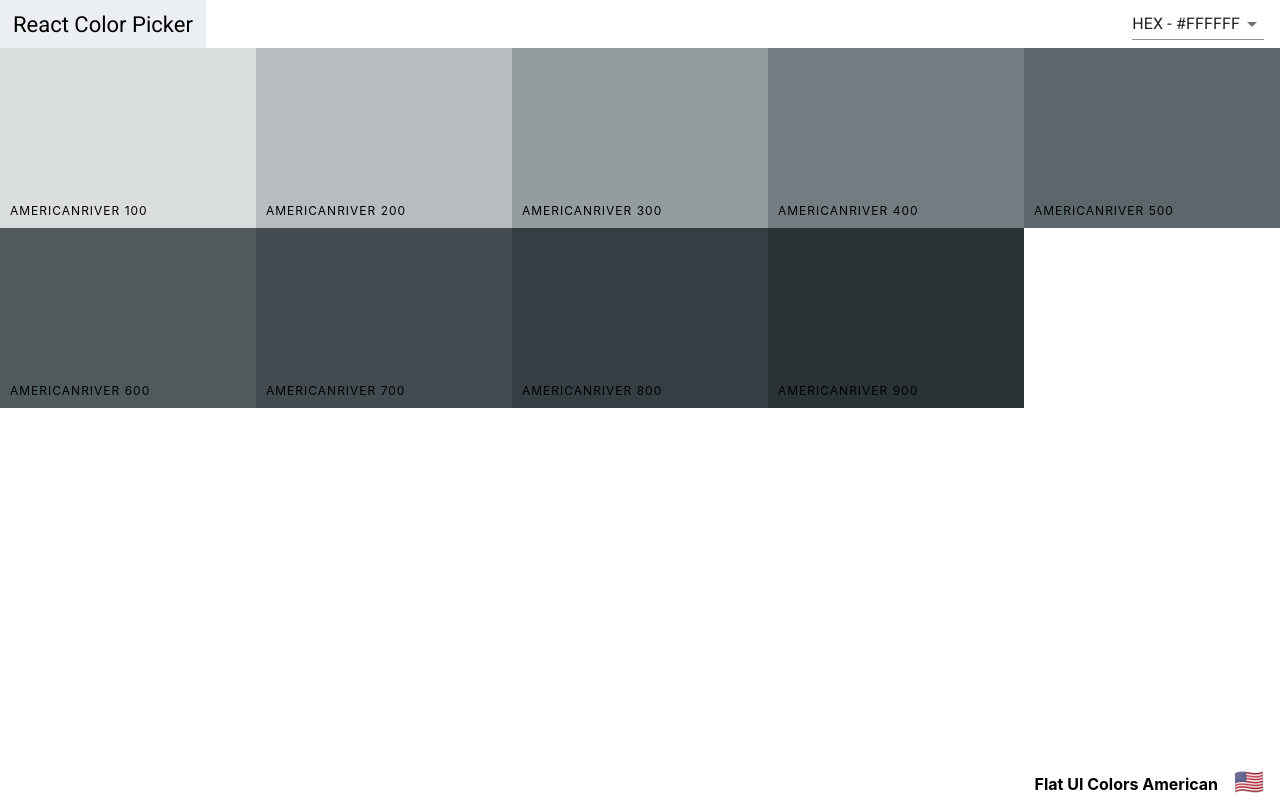
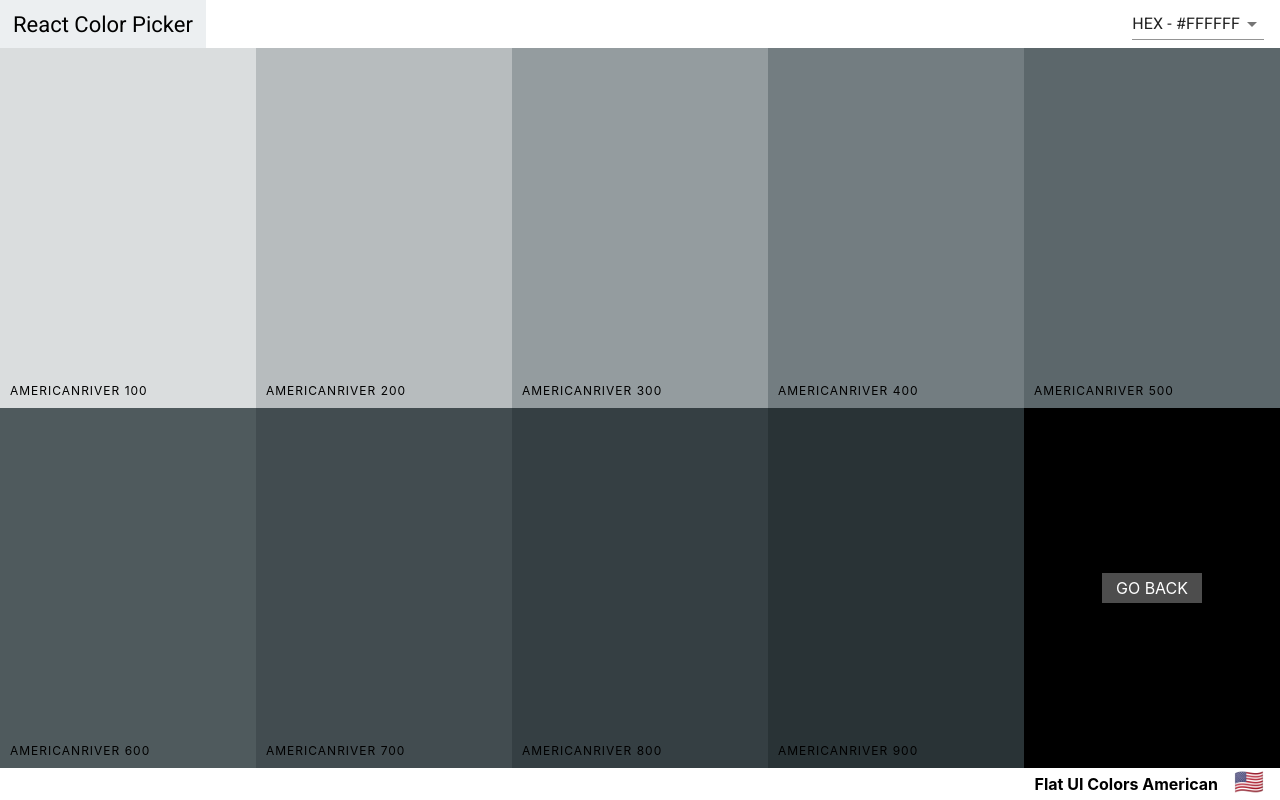
Before and after one commit to kxdang/react-milestone-palette-app, a React (Create React App) app: page /palette/flat-ui-colors-american/americanriver in a window 1280 px wide. Built offline with nearby package versions, Linux system fonts and the light colour scheme.

Commit message:
adding a go back box in SingleColorPalette

```diff
--- a/src/ColorBox.css
+++ b/src/ColorBox.css
@@ -8,7 +8,16 @@
   margin-bottom: -4px;
 }
 
-.copy-button {
+.SingleColorPalette .ColorBox {
+  height: 50%;
+}
+
+.ColorBox.go-back {
+  background-color: black;
+}
+
+.copy-button,
+.back-button {
   width: 100px;
   height: 30px;
   position: absolute;
@@ -25,6 +34,10 @@
   color: white;
   text-transform: uppercase;
   border: none;
+  text-decoration: none;
+}
+
+.copy-button {
   opacity: 0;
 }
 
--- a/src/SingleColorPalette.js
+++ b/src/SingleColorPalette.js
@@ -1,5 +1,6 @@
 import React, { Component } from "react";
 import Navbar from "./Navbar";
+import { Link } from "react-router-dom";
 import PaletteFooter from "./PaletteFooter";
 import ColorBox from "./ColorBox";
 
@@ -31,7 +32,7 @@
 
   render() {
     const { format } = this.state;
-    const { palette } = this.props;
+    const { paletteName, emoji, id } = this.props.palette;
     const colorBoxes = this._shades.map(color => (
       <ColorBox
         key={color.name}
@@ -42,14 +43,18 @@
     ));
 
     return (
-      <div className="Palette">
+      <div className="SingleColorPalette Palette">
         <Navbar handleChange={this.changeFormat} showSlider={false} />
 
-        <div className="Palette-colors">{colorBoxes}</div>
-        <PaletteFooter
-          paletteName={palette.paletteName}
-          emoji={palette.emoji}
-        />
+        <div className="Palette-colors">
+          {colorBoxes}
+          <div className="go-back ColorBox">
+            <Link to={`/palette/${id}`} className="back-button">
+              GO BACK
+            </Link>
+          </div>
+        </div>
+        <PaletteFooter paletteName={paletteName} emoji={emoji} />
       </div>
     );
   }
```
